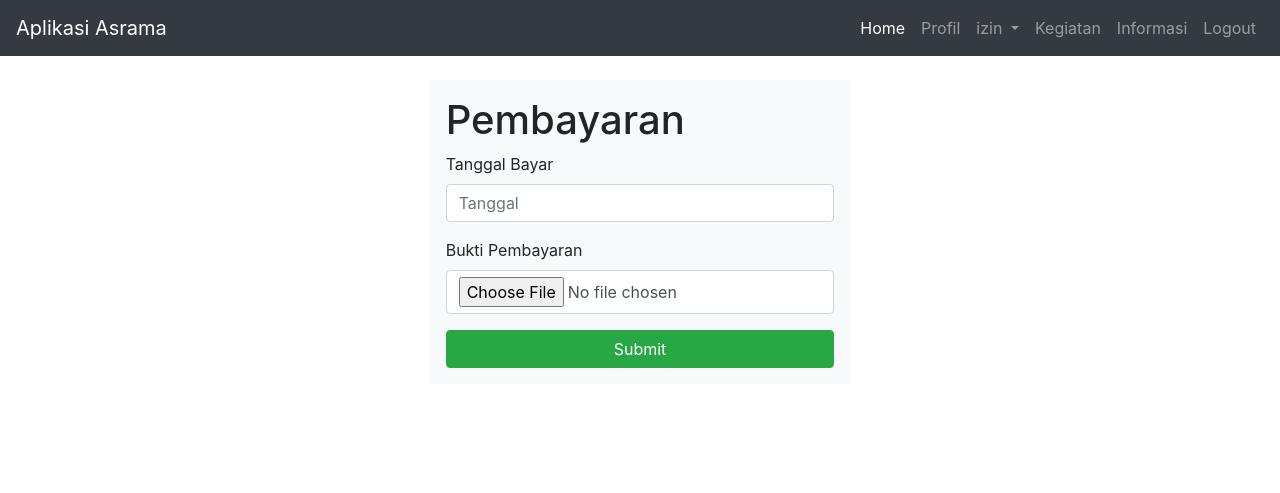
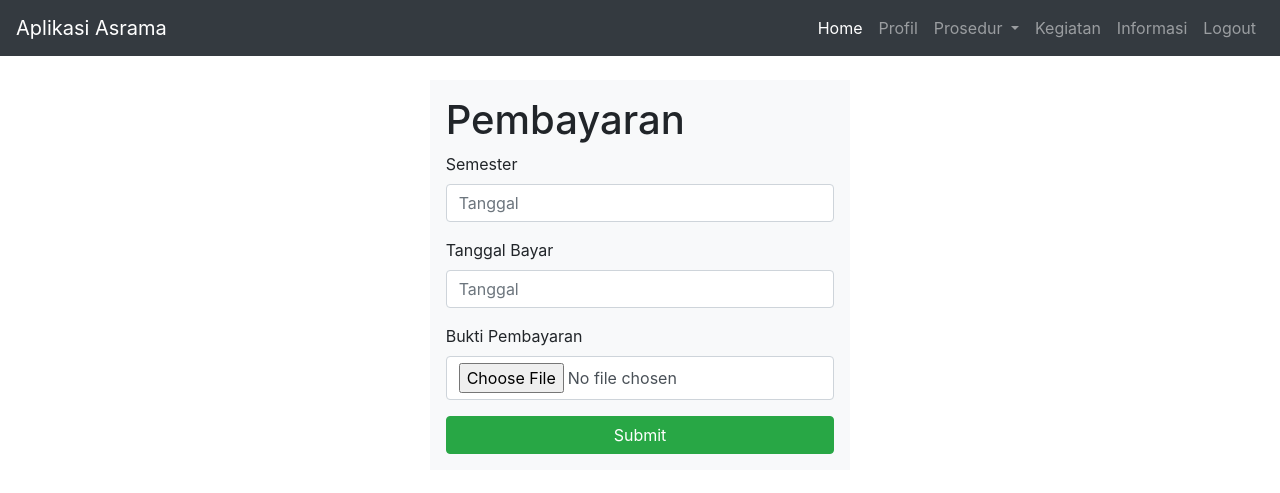
Before and after one commit to 4kari/PAW_Asrama, a CodeIgniter app: page /ProjectTA/index.php/izin/bayar in a window 1280 px wide. Shown: the top 493 px of the page. Run offline with CodeIgniter, Linux system fonts and the light colour scheme; some libraries are stand-ins or nearby versions.

Commit message:
Update bayar.php

```diff
--- a/application/views/user/warga/bayar.php
+++ b/application/views/user/warga/bayar.php
@@ -28,10 +28,13 @@
       </li>
       <li class="nav-item dropdown">
         <a class="nav-link dropdown-toggle" href="#" id="navbarDropdown" role="button" data-toggle="dropdown">
-          izin
+          Prosedur
         </a>
         <div class="dropdown-menu" aria-labelledby="navbarDropdown">
           <a class="dropdown-item" href="<?php echo site_url('izin') ?>">Izin</a>
+          <div class="dropdown-divider"></div>
+          <a class="dropdown-item" href="<?php echo site_url('izin/bayar') ?>">Info Izin</a>
+          <div class="dropdown-divider"></div>
           <a class="dropdown-item" href="<?php echo site_url('izin/bayar') ?>">Pembayaran</a>
           <div class="dropdown-divider"></div>
           <a class="dropdown-item" href="<?php echo site_url('') ?>">Informasi Pembayaran</a>
@@ -65,6 +68,10 @@
         <form>
           <h1>Pembayaran</h1>
           <div class="form-group">
+          <label>Semester</label>
+          <input type="text" name="nim" placeholder="Tanggal" class="form-control">
+          </div>
+          <div class="form-group">
           <label>Tanggal Bayar</label>
           <input type="text" name="nim" placeholder="Tanggal" class="form-control">
           </div>
```
